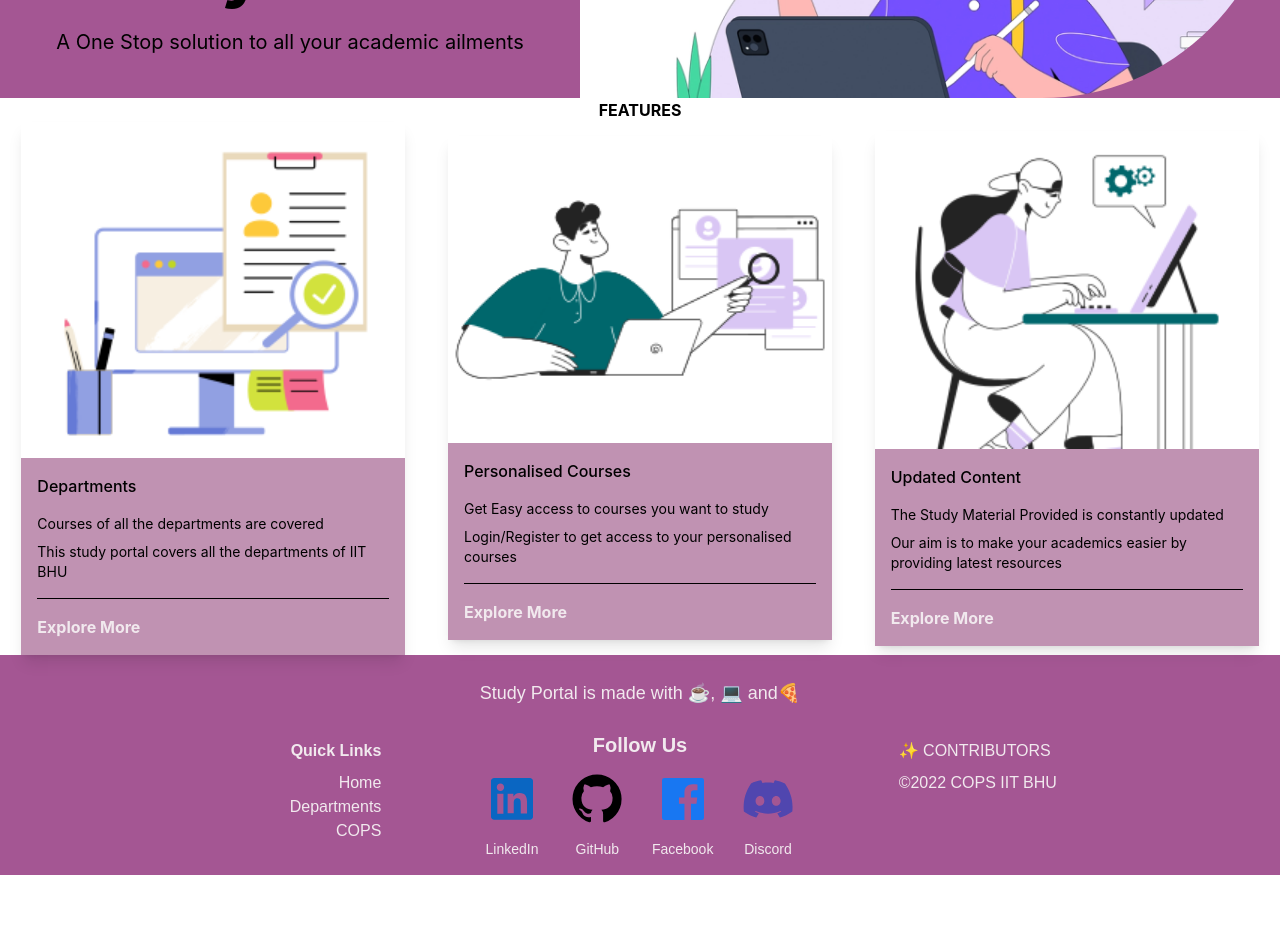
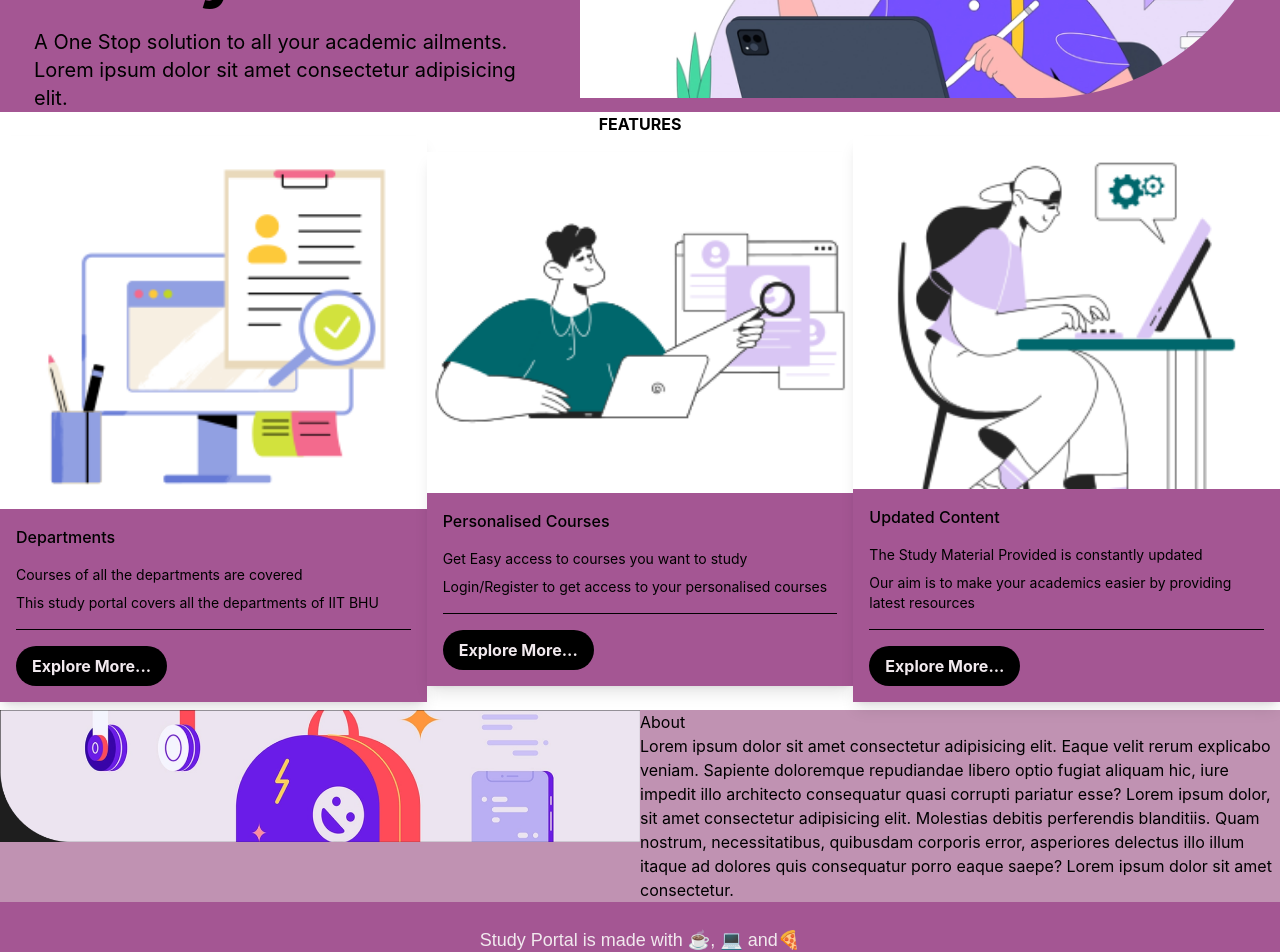
Before and after one commit to COPS-IITBHU/Study-Portal, a Next.js app: page / in a window 1280 px wide. Shown: the part 140-1092 px from the top of the page. Before the commit the page ends 1015 px from the top, so only its background shows below. Built offline with nearby package versions, Linux system fonts and the light colour scheme; a web font is replaced by a local one.

Commit message:
About Section

```diff
--- /dev/null
+++ b/components/landing/about.tsx
@@ -0,0 +1,32 @@
+import React from 'react'
+import Image from 'next/image'
+export default function About() {
+    const about_content = {
+        about_image: {
+            path: "/landing/about.png",
+            alt: "About-Image",
+        }
+    }
+    return (
+        <div className='bg-mauve flex  mt-2'>
+            <div className='basis-1/2 shrink-0 grow-0 h-full ' >
+                <Image
+                    className="max-sm:rounded-none h-full "
+                    src={about_content?.about_image?.path}
+                    alt={about_content?.about_image?.alt}
+                    width={750}
+                    height={100}
+                    priority
+                />
+            </div>
+            <div className='flex-col'>
+                <h2>About</h2>
+                <p>
+                    Lorem ipsum dolor sit amet consectetur adipisicing elit. Eaque velit rerum explicabo veniam. Sapiente doloremque repudiandae libero optio fugiat aliquam hic, iure impedit illo architecto consequatur quasi corrupti pariatur esse?
+                    Lorem ipsum dolor, sit amet consectetur adipisicing elit. Molestias debitis perferendis blanditiis. Quam nostrum, necessitatibus, quibusdam corporis error, asperiores delectus illo illum itaque ad dolores quis consequatur porro eaque saepe?
+                    Lorem ipsum dolor sit amet consectetur.
+                </p>
+            </div>
+        </div>
+    )
+}
--- a/components/landing/cards.tsx
+++ b/components/landing/cards.tsx
@@ -4,7 +4,7 @@ export default function Cards({ props }) {
 
   return (
 
-    <div className="max-w-sm overflow-hidden shadow-lg mx-auto my-auto bg-mauve">
+    <div className="max-w-md overflow-hidden shadow-lg mx-auto my-auto bg-berry ">
 
 
 
@@ -13,7 +13,7 @@ export default function Cards({ props }) {
         src={props.url}
         alt="card_image"
         width={700}
-        height={30}
+        height={280}
         priority
       />
 
@@ -27,7 +27,11 @@ export default function Cards({ props }) {
         </p>
       </div>
       <div className="mx-4 my-4 flex text-blush">
-        <Link href=""><b>Explore More</b></Link>
+        <Link href="">
+          <button className="bg-black hover:bg-blue font-bold py-2 px-4 rounded-full">
+            Explore More...
+          </button>
+        </Link>
       </div>
     </div>
 
--- a/components/landing/landing.tsx
+++ b/components/landing/landing.tsx
@@ -5,7 +5,7 @@ export default function Landing_Top() {
     h1: "IIT BHU",
     h2: "Study Portal",
     description:
-      "A One Stop solution to all your academic ailments",
+      "A One Stop solution to all your academic ailments. Lorem ipsum dolor sit amet consectetur adipisicing elit.",
     hero_image: {
       alt: "Hero Image",
       path: "/landing/Untitled.png",
@@ -13,7 +13,7 @@ export default function Landing_Top() {
   };
   return (
     <>
-      <section className="w-full bg-white">
+      <section className="w-full h-full bg-white">
         <div className=" max-sm:flex-col mx-auto my-auto flex justify-between rounded-l-l  bg-berry">
           {/* Left Content */}
           <div className="mx-auto">
@@ -27,7 +27,7 @@ export default function Landing_Top() {
             >
               {hero_content?.h2}
             </h2>
-            <br/>
+            <br />
             <p className="max-w-lg text-xl text-white">
               {hero_content?.description}
             </p>
--- a/pages/index.tsx
+++ b/pages/index.tsx
@@ -1,5 +1,6 @@
 import Landing_Top from "../components/landing/landing";
 import Cards from "../components/landing/cards";
+import About from "../components/landing/about";
 export default function Home() {
 	const Card_Data = [
 		{
@@ -29,11 +30,12 @@ export default function Home() {
 			<b>FEATURES</b>
 		</h3>
 		</div>
-		<div className="max-sm:flex-col md:flex md:justify-between">
+		<div className="max-md:flex-col lg:flex lg:justify-between">
 		<Cards props={Card_Data[0]} />
 		<Cards props={Card_Data[1]}/>
 		<Cards props={Card_Data[2]}/>
 		</div>
+		<About/>
 
 		</>
 	)
```
Also changed, not shown: public/landing/about.png (added).
